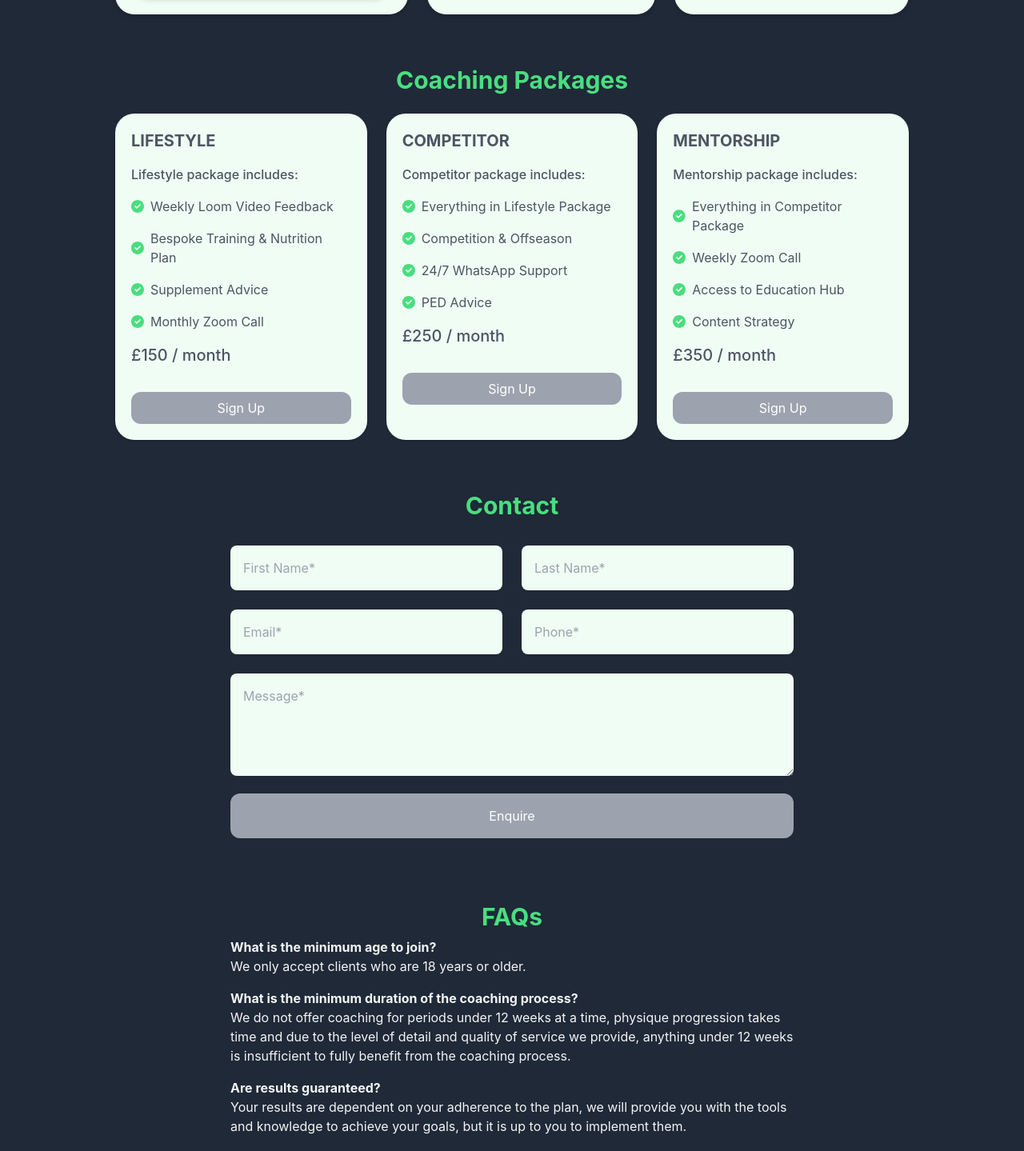
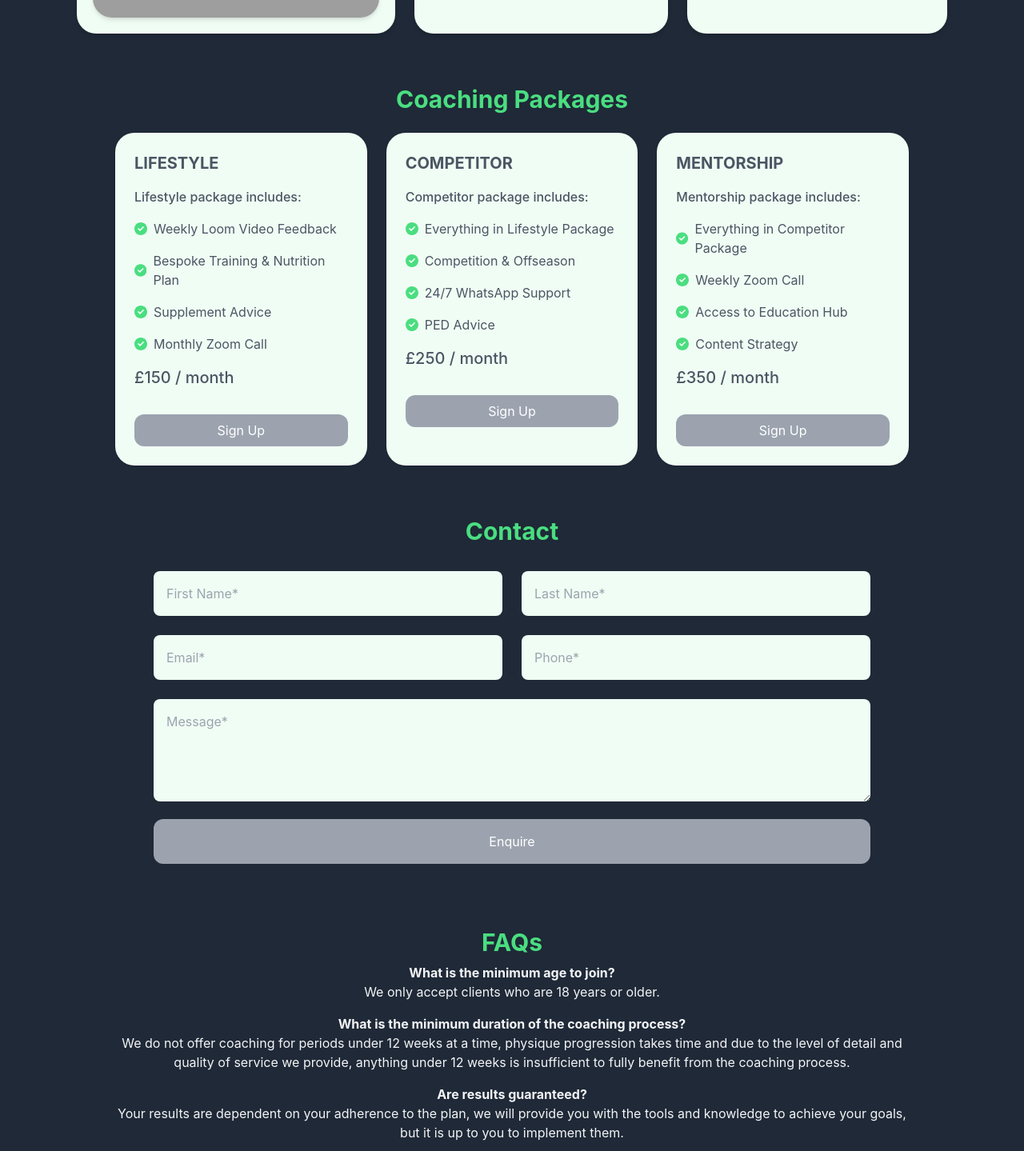
Before and after one commit to RyanErkal/landingpage, a React (Create React App) app: page / in a window 1280 px wide. Shown: the part 1330-2769 px from the top of the page at 80% size. Built offline with nearby package versions, Linux system fonts and the light colour scheme; grey boxes are pictures that could not be loaded.

Commit message:
responsive size

```diff
--- a/src/Contact.js
+++ b/src/Contact.js
@@ -3,14 +3,14 @@ import React from "react";
 export default function Contact() {
 	return (
 		<>
-			<section class="px-36 p-8 bg-gray-800 text-gray-100">
+			<section class="md:px-36 sm:px-24 p-8 bg-gray-800 text-gray-100">
 				<div>
 					<h1 class="text-3xl pb-8 col-span-3 justify-self-center subpixel-antialiased">
 						<strong class="text-green-400 flex justify-center">
 							Contact
 						</strong>
 					</h1>
-					<div class="flex justify-center align-middle px-36">
+					<div class="flex justify-center align-middle px-36 sm:px-12">
 						<div class="w-full mb-4 rounded-2xl">
 							<div class="grid grid-cols-1 gap-6 md:grid-cols-2">
 								<input
--- a/src/Faq.js
+++ b/src/Faq.js
@@ -3,21 +3,21 @@ import React from "react";
 export default function Faq() {
 	return (
 		<>
-			<section class="bg-gray-800 text-gray-100 px-36 py-8">
-				<div>
+			<section class="bg-gray-800 text-gray-100">
+				<div class="md:px-36 py-8 sm:px-24 flex flex-col justify-center align-middle text-center">
 					<h1 class="text-3xl col-span-3 pb-2 justify-self-center subpixel-antialiased">
 						<strong class="text-green-400 flex justify-center">
 							FAQs
 						</strong>
 					</h1>
-					<div class="flex justify-start mb-4 px-36">
+					<div class="mb-4">
 						<p>
 							<strong>What is the minimum age to join?</strong>
 							<br />
 							We only accept clients who are 18 years or older.
 						</p>
 					</div>
-					<div class="flex justify-start mb-4 px-36">
+					<div class="mb-4">
 						<p>
 							<strong>
 								What is the minimum duration of the coaching
@@ -31,7 +31,7 @@ export default function Faq() {
 							fully benefit from the coaching process.
 						</p>
 					</div>
-					<div class="flex justify-start mb-4 px-36">
+					<div class="mb-4">
 						<p>
 							<strong>Are results guaranteed?</strong>
 							<br />
@@ -41,7 +41,7 @@ export default function Faq() {
 							to implement them.
 						</p>
 					</div>
-					<div class="flex justify-start mb-4 px-36">
+					<div class="mb-4">
 						<p>
 							<strong>Do your work with women?</strong>
 							<br />
@@ -49,7 +49,7 @@ export default function Faq() {
 							competitors.
 						</p>
 					</div>
-					<div class="flex justify-start mb-4 px-36">
+					<div class="mb-4">
 						<p>
 							<strong>
 								Is there a cancellation notice period?
@@ -58,7 +58,7 @@ export default function Faq() {
 							We require a 1 week notice period for cancellations.
 						</p>
 					</div>
-					<div class="flex justify-start mb-4 px-36">
+					<div class="mb-4">
 						<p>
 							<strong>Is there a refund policy?</strong>
 							<br />
--- a/src/Nav.js
+++ b/src/Nav.js
@@ -19,10 +19,10 @@ export default function Nav() {
 	return (
 		<>
 			<nav class="bg-gray-900 px-6 py-8 shadow-lg flex flex-row">
-				<span class="material-symbols-outlined text-gray-100 hover:text-green-400 basis-1/12 transition-all">
+				<span class="md:hidden material-symbols-outlined text-gray-100 hover:text-green-400 basis-1/12 transition-all">
 					menu
 				</span>
-				<div class="flex flex-row justify-end basis-11/12">
+				<div class="sm:hidden flex flex-row justify-end basis-11/12">
 					<h3 class="text-gray-100 mr-4 hover:scale-110 hover:font-bold hover:text-green-400 transition-all">
 						About
 					</h3>
--- a/src/Price.js
+++ b/src/Price.js
@@ -3,7 +3,7 @@ import React from "react";
 export default function Price(props) {
 	return (
 		<>
-			<div class="shadow p-5 rounded-3xl bg-green-50">
+			<div class="shadow p-6 rounded-3xl bg-green-50">
 				<p class="uppercase text-sm font-medium text-gray-600">
 					<strong class="text-xl">{props.package}</strong>
 				</p>
--- a/src/Pricing.js
+++ b/src/Pricing.js
@@ -4,8 +4,8 @@ import Price from "./Price";
 export default function Pricing() {
 	return (
 		<>
-			<section class="px-36 py-8 bg-gray-800 text-gray-100">
-				<div class="flex flex-row justify-center">
+			<section class="py-8 bg-gray-800 text-gray-100">
+				<div class="md:px-36 sm:px-12 flex flex-row justify-center">
 					<div class="grid sm:grid-cols-1 md:grid-cols-3 gap-6">
 						<h1 class="text-3xl sm:grid-cols-1 md:col-span-3 justify-self-center subpixel-antialiased">
 							<strong class="text-green-400 flex justify-center">
--- a/src/Testimonials.js
+++ b/src/Testimonials.js
@@ -4,7 +4,7 @@ import Testimonial from "./Testimonial";
 export default function Testimonials() {
 	return (
 		<>
-			<section class="grid px-36 py-8 gap-6 bg-gray-800 text-gray-100">
+			<section class="grid px-36 sm:px-24 py-8 gap-6 bg-gray-800 text-gray-100">
 				<h1 class="text-3xl md:col-span-3 sm:col-span-1 justify-self-center subpixel-antialiased">
 					<strong class="text-green-400 flex justify-center">
 						Testimonials
```
